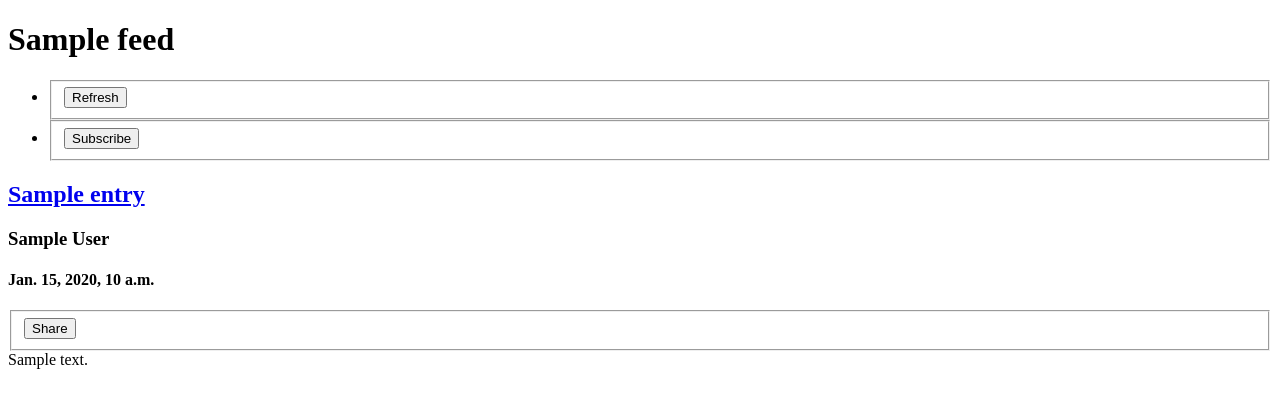
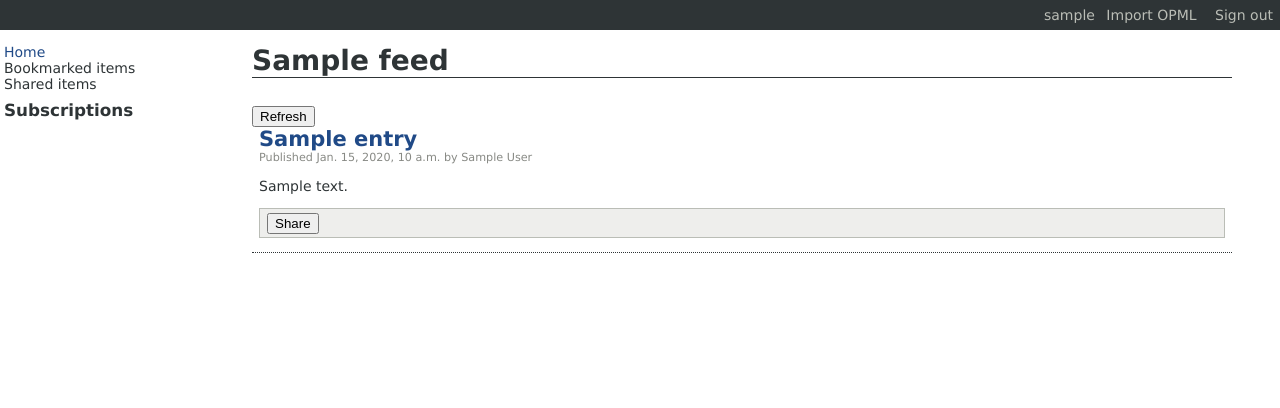
Before and after one commit to jdufresne/feedme, a Django app: template feeds/templates/feeds/feed.html in a window 1280 px wide. Shown: the top 408 px of the page. Run offline with Django 3.2, Linux system fonts and the light colour scheme; a user stored in the database is signed in; tables that the repository leaves empty hold one stand-in row (values such as "Sample post"); the template is opened without the code that fills it: most values are stand-ins (such as "Sample title", 1, 10 or a date in 2020).

Commit message:
Reworked the general style of the app
Added a base css file and static images
Added a user nav bar
Styled all components of most pages

```diff
--- /dev/null
+++ b/feeds/templates/feeds/base.html
@@ -0,0 +1,39 @@
+{% extends 'base.html' %}
+
+{% block body %}
+<ul id="user-nav">
+  {% if user.is_authenticated %}
+    <li>{{ user }}</li>
+    <li><a href="{% url import %}">Import OPML</a></li>
+    <li><a href="{% url django.contrib.auth.views.logout %}">Sign out</a></li>
+  {% else %}
+    <li><a href="{% url django.contrib.auth.views.login %}">Sign in</a></li>
+  {% endif %}
+</ul>
+
+<ul id="feed-nav">
+  <li><a href="{% url home %}">Home</a></li>
+  {% if user.is_authenticated %}
+    <li>Bookmarked items</li>
+  {% endif %}
+  <li>Shared items</li>
+  {% if user.is_authenticated %}
+    <li class="list-heading">Subscriptions</li>
+    <li>
+      <ul id="feeds">
+        {% for feed in user.feeds.all %}
+          <li>
+            <a class="feed" href="{% url feed feed_id=feed.id %}">
+              {{ feed }}
+            </a>
+          </li>
+        {% endfor %}
+      </ul>
+    </li>
+  {% endif %}
+</ul>
+
+<div id="content">
+  {% block content %}{% endblock %}
+</div>
+{% endblock %}
--- a/feeds/templates/feeds/feed.html
+++ b/feeds/templates/feeds/feed.html
@@ -1,58 +1,38 @@
-{% extends 'base.html' %}
+{% extends 'feeds/base.html' %}
 
 {% block title %}{{ feed }}{% endblock %}
 
-{% block body %}
+{% block content %}
 <h1>{{ feed }}</h1>
-
-  <ul>
-    <li>
 <form method="post" action="{% url feed feed_id=feed.id %}">
   {% csrf_token %}
   <fieldset>
     <input type="submit" value="Refresh" />
   </fieldset>
 </form>
-    </li>
-    {% if user.is_authenticated %}
-      {% if subscribed %}
-        <li>
-          <form method="post" action="{% url unsubscribe feed_id=feed.id %}">
-            {% csrf_token %}
-            <fieldset>
-              <input type="submit" value="Unsubscribe" />
-            </fieldset>
-          </form>
-        </li>
-      {% else %}
-        <li>
-          <form method="post" action="{% url subscribe feed_id=feed.id %}">
-            {% csrf_token %}
-            <fieldset>
-              <input type="submit" value="Subscribe" />
-            </fieldset>
-          </form>
-        </li>
-      {% endif %}
-    {% endif %}
-  </ul>
 
 {% for entry in entries %}
-    <h2><a href="{{ entry.link }}">{{ entry }}</a></h2>
-    {% if entry.author %}
-      <h3>{{ entry.author }}</h3>
-    {% endif %}
-    <h4>{{ entry.published }}</h4>
+  <div class="article">
+    <div class="article-header">
+      <h1><a href="{{ entry.link }}">{{ entry }}</a></h1>
+      <p>
+        Published {{ entry.published}}
+        {% if entry.author %}by {{ entry.author }}{% endif %}
+      </p>
+    </div>
+
+    {% if entry.content %}{{ entry.content|safe }}{% endif %}
+
     {% if user.is_authenticated %}
+      <div class="article-footer">
         <form method="post" action="{% url share entry_id=entry.id %}">
           {% csrf_token %}
           <fieldset>
           <input type="submit" value="Share" />
         </fieldset>
         </form>
+      </div>
     {% endif %}
-    {% if entry.content %}
-      {{ entry.content|safe }}
-    {% endif %}
+  </div>
 {% endfor %}
 {% endblock %}
--- a/feeds/templates/feeds/import_opml.html
+++ b/feeds/templates/feeds/import_opml.html
@@ -1,8 +1,8 @@
-{% extends 'base.html' %}
+{% extends 'feeds/base.html' %}
 
 {% block title %}Import OPML{% endblock %}
 
-{% block body %}
+{% block content %}
 <h1>Import OPML</h1>
 <form method="post" action="{% url import %}" enctype="multipart/form-data">
   {% csrf_token %}
--- a/feeds/views.py
+++ b/feeds/views.py
@@ -16,10 +16,11 @@ def feed(request, feed_id, unread=True):
     else:
         entries = feed.entries
         if request.user.is_authenticated():
-            subscribed = request.user.feeds.filter(pk=feed.id).exists()
             if unread:
                 entries = entries.exclude(userentry__user=request.user)
+            subscribed = request.user.feeds.filter(pk=feed.id).exists()
         else:
+            entries = entries.all()
             subscribed = None
 
         return render(request, 'feeds/feed.html', {
@@ -36,9 +37,8 @@ def shares(request, unred=True):
     return render(request, 'feeds/shares.html', {'entries': entries})
 
 
-@login_required
 def home(request):
-    return render(request, 'feeds/home.html', {'feeds': request.user.feeds})
+    return render(request, 'feeds/home.html')
 
 
 @login_required
--- a/settings.py
+++ b/settings.py
@@ -57,7 +57,7 @@ MEDIA_URL = ''
 # Don't put anything in this directory yourself; store your static files
 # in apps' "static/" subdirectories and in STATICFILES_DIRS.
 # Example: "/home/media/media.lawrence.com/static/"
-STATIC_ROOT = os.path.join(PROJECT_DIR, 'static')
+STATIC_ROOT = os.path.join(PROJECT_DIR, 'sitestatic')
 
 # URL prefix for static files.
 # Example: "http://media.lawrence.com/static/"
@@ -70,9 +70,7 @@ ADMIN_MEDIA_PREFIX = '/static/admin/'
 
 # Additional locations of static files
 STATICFILES_DIRS = (
-    # Put strings here, like "/home/html/static" or "C:/www/django/static".
-    # Always use forward slashes, even on Windows.
-    # Don't forget to use absolute paths, not relative paths.
+    os.path.join(PROJECT_DIR, 'static'),
 )
 
 # List of finder classes that know how to find static files in
--- /dev/null
+++ b/static/styles/base.css
@@ -0,0 +1,131 @@
+body {
+    margin: 0;
+    padding: 0;
+    color: #2e3436;
+    font-family: Verdana, arial, sans-serif;
+    font-size: 14px;
+}
+
+ul {
+    margin: 0;
+    padding: 0;
+    list-style-type: none;
+}
+
+h1 {
+    margin: 0 0 1em;
+    border-bottom: 1px solid #2e3436;
+}
+
+a {
+    color: #204a87;
+    text-decoration: none;
+}
+
+a:hover {
+    color: #3465a4;
+    text-decoration: underline;
+}
+
+blockquote {
+    margin: 1.5em 0 1.5em 4em;
+    padding: 0.5em 1em;
+    border-left: 4px solid #babdb6;
+}
+
+fieldset {
+    margin: 0;
+    padding: 0;
+    border: none;
+}
+
+.list-heading {
+    margin: 0.5em 0 0.25em;
+    font-size: 1.2em;
+    font-weight: bold;
+}
+
+#user-nav {
+    margin-bottom: 1em;
+    background-color: #2e3436;
+    color: #babdb6;
+    text-align: right;
+}
+
+#user-nav li {
+    display: inline;
+}
+
+#user-nav a {
+    display: inline-block;
+    padding: 0.5em;
+    color: #babdb6;
+}
+
+#user-nav a:hover {
+    color: #eeeeec;
+}
+
+#user-nav a:active {
+    color: #eeeeec;
+    border-bottom: 1px solid #eeeeec;
+}
+
+#feed-nav {
+    float: left;
+    margin-left: 4px;
+    width: 248px;
+}
+
+#feeds {
+    margin-left: 1em;
+}
+
+.feed {
+    display: block;
+    padding: 0.1em 0 0.1em 20px;
+    background: url("../icons/feed.png");
+    background-position: left center;
+    background-repeat: no-repeat;
+}
+
+#content {
+    max-width: 70em;
+    margin-left: 252px;
+}
+
+.article {
+    margin-bottom: 2em;
+    padding: 0 0.5em 1em;
+    border-bottom: 1px dotted #2e3436;
+    overflow: auto;
+}
+
+.article ul {
+    margin: 1em 2em;
+    list-style-type: disc;
+}
+
+.article-header h1 {
+    margin: 0;
+    border: none;
+    font-size: 1.5em;
+    font-weight: bold;
+}
+
+.article-header p {
+    margin: 0;
+    color: #888a85;
+    font-size: 0.8em;
+}
+
+.article-header {
+    margin-bottom: 1em;
+}
+
+.article-footer {
+    margin-top: 1em;
+    padding: 0.25em 0.5em;
+    background-color: #eeeeec;
+    border: 1px solid #babdb6;
+}
--- a/templates/base.html
+++ b/templates/base.html
@@ -3,6 +3,7 @@
   <head>
     <meta charset="utf-8">
     <title>{% block title %}{% endblock %}</title>
+    <link rel="stylesheet" href="{{ STATIC_URL }}styles/base.css" type="text/css" />
   </head>
   <body>
     {% block body %}{% endblock %}
--- a/templates/registration/login.html
+++ b/templates/registration/login.html
@@ -3,7 +3,7 @@
 {% block title %}Login{% endblock %}
 
 {% block body %}
-  <h1>Login</h1>
+  <h1>Sign in</h1>
   <form method="post" action="{% url django.contrib.auth.views.login %}">
     {% csrf_token %}
     <input type="hidden" name="next" value="{{ next }}" />
--- a/urls.py
+++ b/urls.py
@@ -5,8 +5,7 @@ admin.autodiscover()
 
 urlpatterns = patterns(
     None,
-    url(r'^accounts/login/$', 'django.contrib.auth.views.login'),
-    url(r'^accounts/logout/$', 'django.contrib.auth.views.logout'),
+    url(r'^accounts/', include('django.contrib.auth.urls')),
     url(r'^', include('feedme.feeds.urls')),
     url(r'^admin/doc/', include('django.contrib.admindocs.urls')),
     url(r'^admin/', include(admin.site.urls)),
```
Also changed, not shown: feeds/templates/feeds/home.html (+4 -16 lines), static/icons/feed.png (added). Lines whose indentation alone changed are shown as unchanged.
